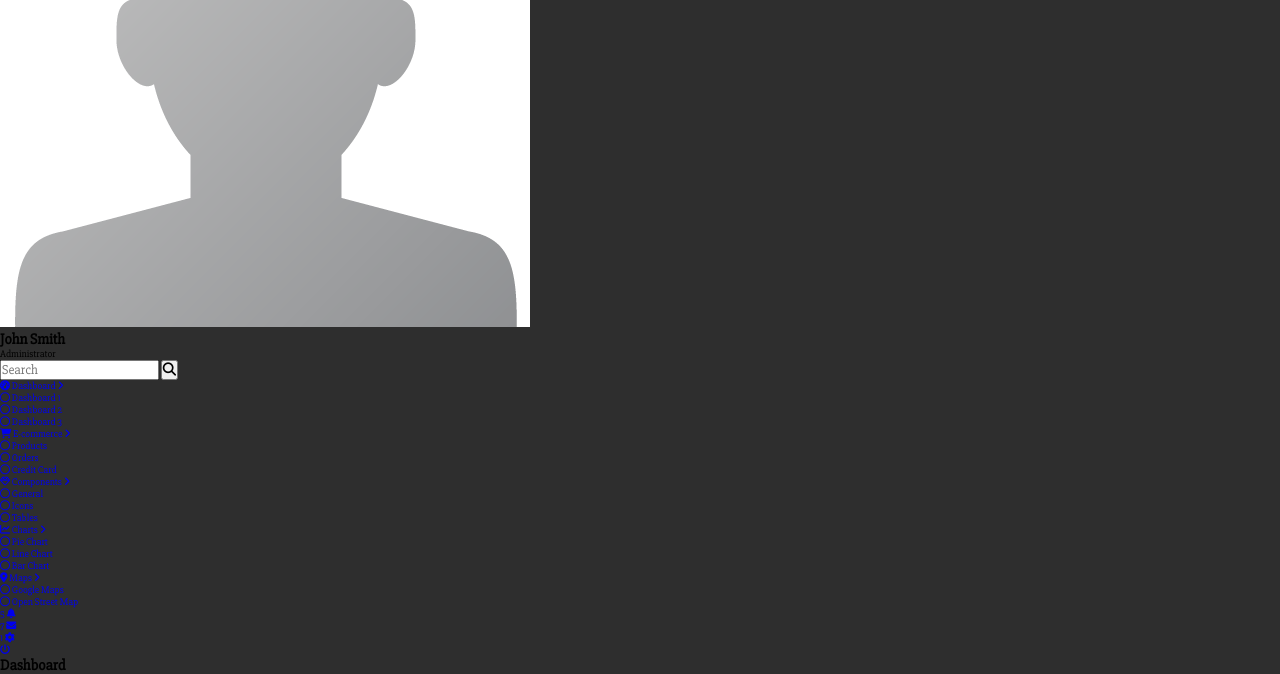
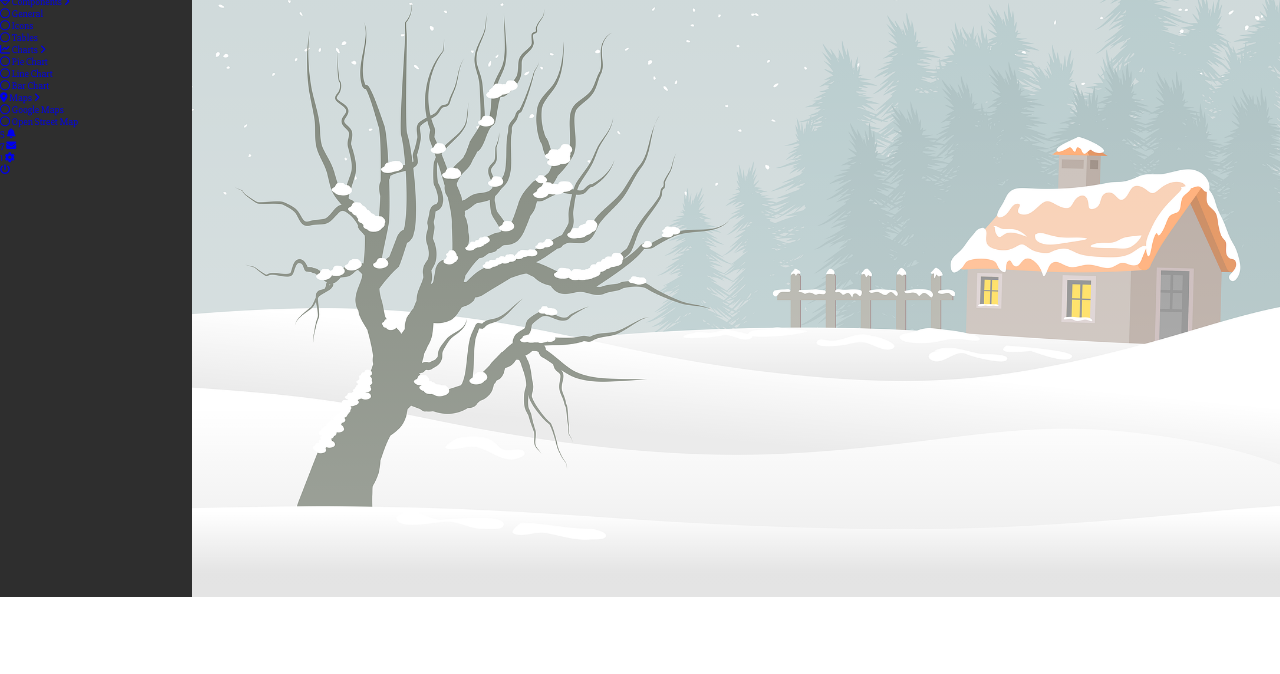
Before and after one commit to AndreiScafi/Sidebar-Menu, a plain HTML site: page index.html in a window 1280 px wide. Shown: the part 203-877 px from the top of the page. After the commit the page ends 800 px from the top, so only its background shows below. Drawn offline with Linux system fonts and the light colour scheme.

Commit message:
Adding Main Section Style with CSS.

```diff
--- a/index.html
+++ b/index.html
@@ -24,7 +24,7 @@
             </div>
             <div class="card">
                 <div class="card-img">
-                    <img src="./images/admin.png" alt="Admin Image" class="admin-image">
+                    <img src="./images/admin.png" alt="Admin Image" class="admin-image" width="50">
                 </div>
                 <div class="card-body">
                     <h2 class="card-title">John Smith</h2>
--- a/style.css
+++ b/style.css
@@ -22,8 +22,42 @@ html {
     --active-icon-color: #2ae7e7;
 }
 
-body {
+/* End of Common Styles */
+
+/* Sidebar Menu */
+
+.sidebar {
+    width: 15vw;
+    height: 100vh;
     background-color: var(--main-bg-color);
+    position: fixed;
 }
 
-/* End of Common Styles */
+/* End of Sidebar Menu */
+
+/* Main Section */
+
+.main-section {
+    width: 85vw;
+    position: relative;
+    left: 15vw;
+}
+
+.header {
+    width: inherit;
+    height: 100vh;
+    background: linear-gradient(rgba(255, 255, 255, .3), rgba(255, 255, 255, .5)), url(./images/bg.png) center no-repeat;
+    background-size: cover;
+}
+
+.heading {
+    position: absolute;
+    top: 5%;
+    left: 50%;
+    transform: translateX(-50%);
+    font-size: 12rem;
+    color: #fff;
+    letter-spacing: 1rem;
+}
+
+/* End of Main Section */
```
